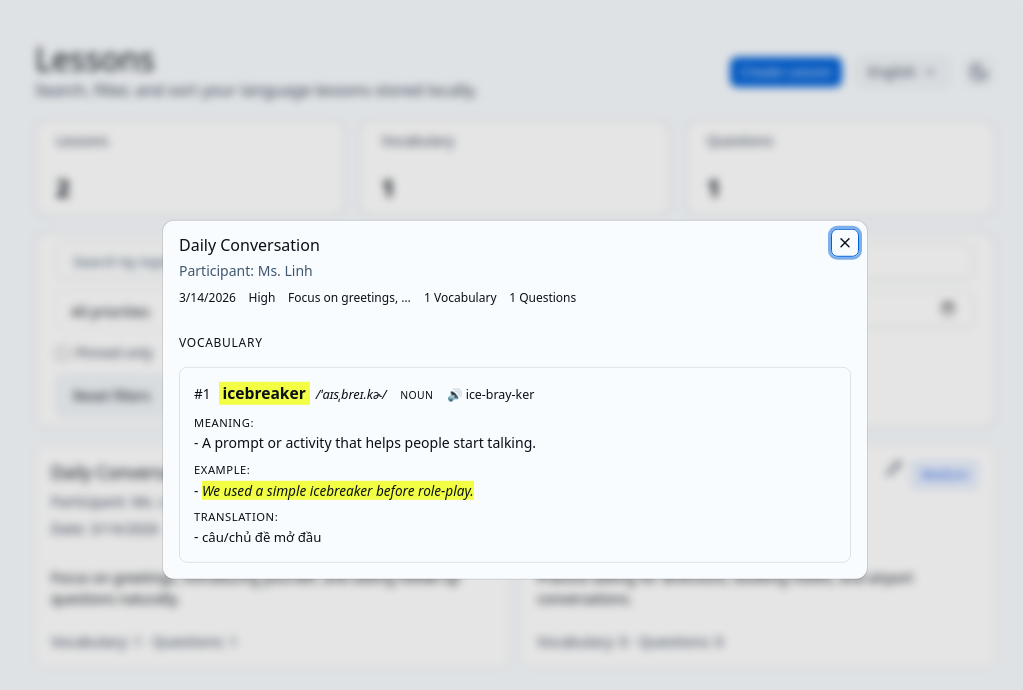
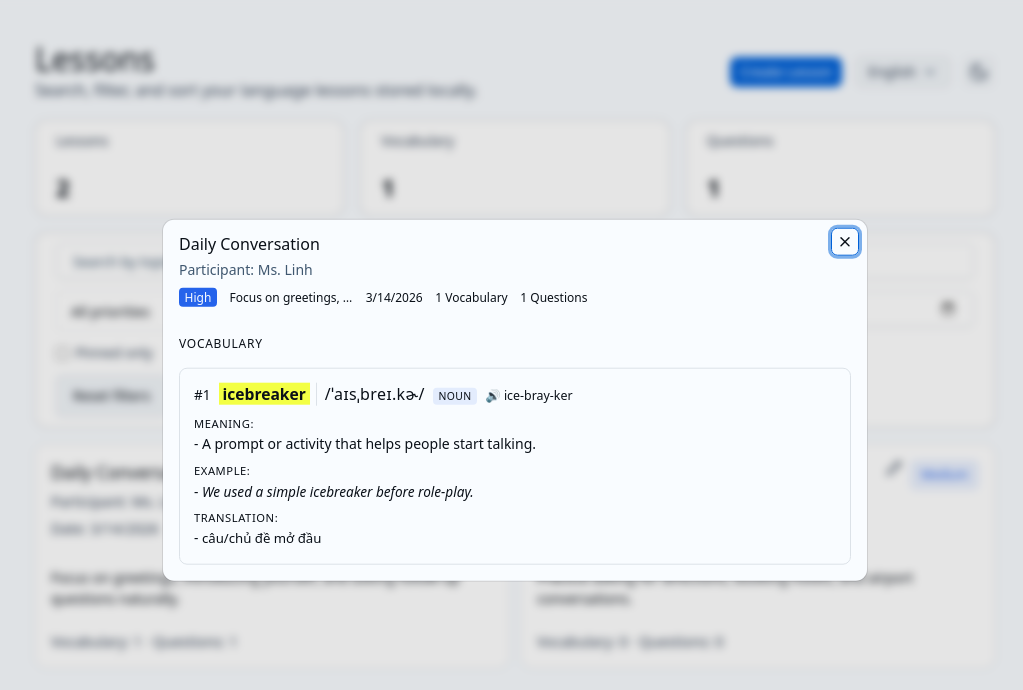
Before and after one commit to heydayle/HoEL, a Next.js app: page /lesson in a window 1280 px wide. Both pictures are taken after a click on the element 397 px from the left and 556 px from the top of the page. Shown: the top 690 px of the page, without its empty margins (125-1148 px from the left). Built offline with nearby package versions, Linux system fonts and the light colour scheme.

Commit message:
modify: update ui

```diff
--- a/app/globals.css
+++ b/app/globals.css
@@ -64,6 +64,7 @@
   --ring: oklch(0.51 0.21 252);
   --radius: 0.5rem;
   --highlight: rgba(243, 255, 68, 1);
+  --green: #22c55e;
 }
 
 /* --- Dark Mode --- */
@@ -117,6 +118,7 @@
   --input: oklch(0.22 0.025 265);
   --ring: oklch(0.7 0.12 250);
   --highlight: rgba(216, 160, 6, 0.8);
+  --green: #22c55e;
 }
 
 @theme inline {
--- a/modules/lesson/ui/components/LessonDetailModal/LessonDetailModal.tsx
+++ b/modules/lesson/ui/components/LessonDetailModal/LessonDetailModal.tsx
@@ -64,15 +64,19 @@ export function LessonDetailModal({
           <DialogTitle>{lesson.topic}</DialogTitle>
           <DialogDescription>{t('form_participant')}: {lesson.participantName}</DialogDescription>
           <MetaStrip>
-            <MetaChip>{new Date(lesson.date).toLocaleDateString()}</MetaChip>
-            <MetaDot />
-            <MetaChip>{lesson.priority}</MetaChip>
+            <MetaChip style={{
+              padding: '0.05rem 0.35rem',
+              borderRadius: '0.25rem',
+              color: 'var(--background)',
+              background: `${lesson.priority === 'High' ? 'var(--accent-primary)' : lesson.priority === 'Medium' ? 'var(--accent-secondary)' : 'var(--green)'}` }}>{lesson.priority}</MetaChip>
             {lesson.notes && (
               <>
                 <MetaDot />
                 <MetaChip $dim>{lesson.notes}</MetaChip>
               </>
             )}
+            <MetaDot />
+            <MetaChip>{new Date(lesson.date).toLocaleDateString()}</MetaChip>
             <MetaDot />
             <MetaChip>
               {lesson.vocabularies.length}&nbsp;{t('vocab_count')}
--- a/modules/lesson/ui/components/LessonDetailModal/styled.tsx
+++ b/modules/lesson/ui/components/LessonDetailModal/styled.tsx
@@ -196,9 +196,12 @@ export const VocabWord = styled.span`
  * Phonetic notation (IPA) — muted, italic.
  */
 export const VocabIPA = styled.span`
-  font-size: 0.8rem;
+  font-size: 1rem;
   color: hsl(var(--muted-foreground));
-  font-style: italic;
+  font-weight: 500;
+  letter-spacing: 0.025em;
+  border-left: 1px solid var(--border);
+  padding-left: 0.5rem;
 `;
 
 /**
@@ -214,6 +217,7 @@ export const PoSBadge = styled.span`
   border-radius: 0.25rem;
   padding: 0.05rem 0.35rem;
   flex-shrink: 0;
+  background: var(--accent-primary-light);
 `;
 
 /**
@@ -265,10 +269,9 @@ export const ExampleText = styled.div`
   font-size: 0.85rem;
   font-style: italic;
   line-height: 1.6;
-  background: var(--highlight);
 
   b {
-    background: var(--background);
+    background: var(--highlight);
     padding: 0rem 0.25rem;
   }
 `;
```
